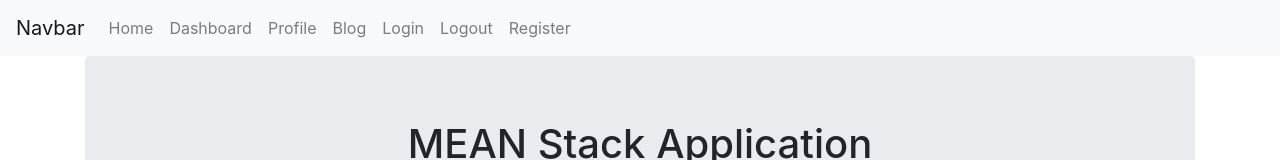
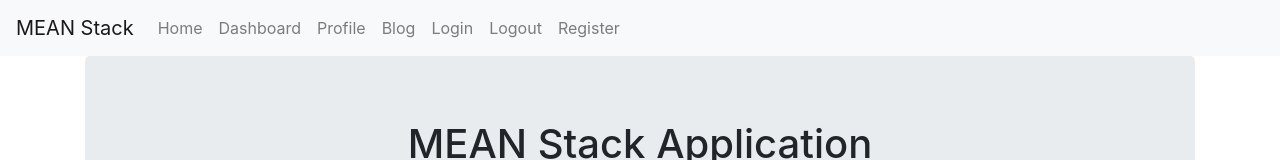
Before and after one commit to justricky21/MEAN-Stack-With-Angular-2-Tutorial, an Angular app in the folder client/: page / in a window 1280 px wide. Shown: the top 160 px of the page. Built offline with nearby package versions, Linux system fonts and the light colour scheme.

Commit message:
Minor change to navbar

```diff
--- a/client/src/app/components/navbar/navbar.component.html
+++ b/client/src/app/components/navbar/navbar.component.html
@@ -1,5 +1,5 @@
 <nav class="navbar navbar-expand-lg navbar-light bg-light">
-  <a class="navbar-brand" routerLink="/home">Navbar</a>
+  <a class="navbar-brand" routerLink="/home">MEAN Stack</a>
   <button class="navbar-toggler" type="button" data-toggle="collapse" data-target="#navbarSupportedContent" aria-controls="navbarSupportedContent" aria-expanded="false" aria-label="Toggle navigation">
     <span class="navbar-toggler-icon"></span>
   </button>
```
